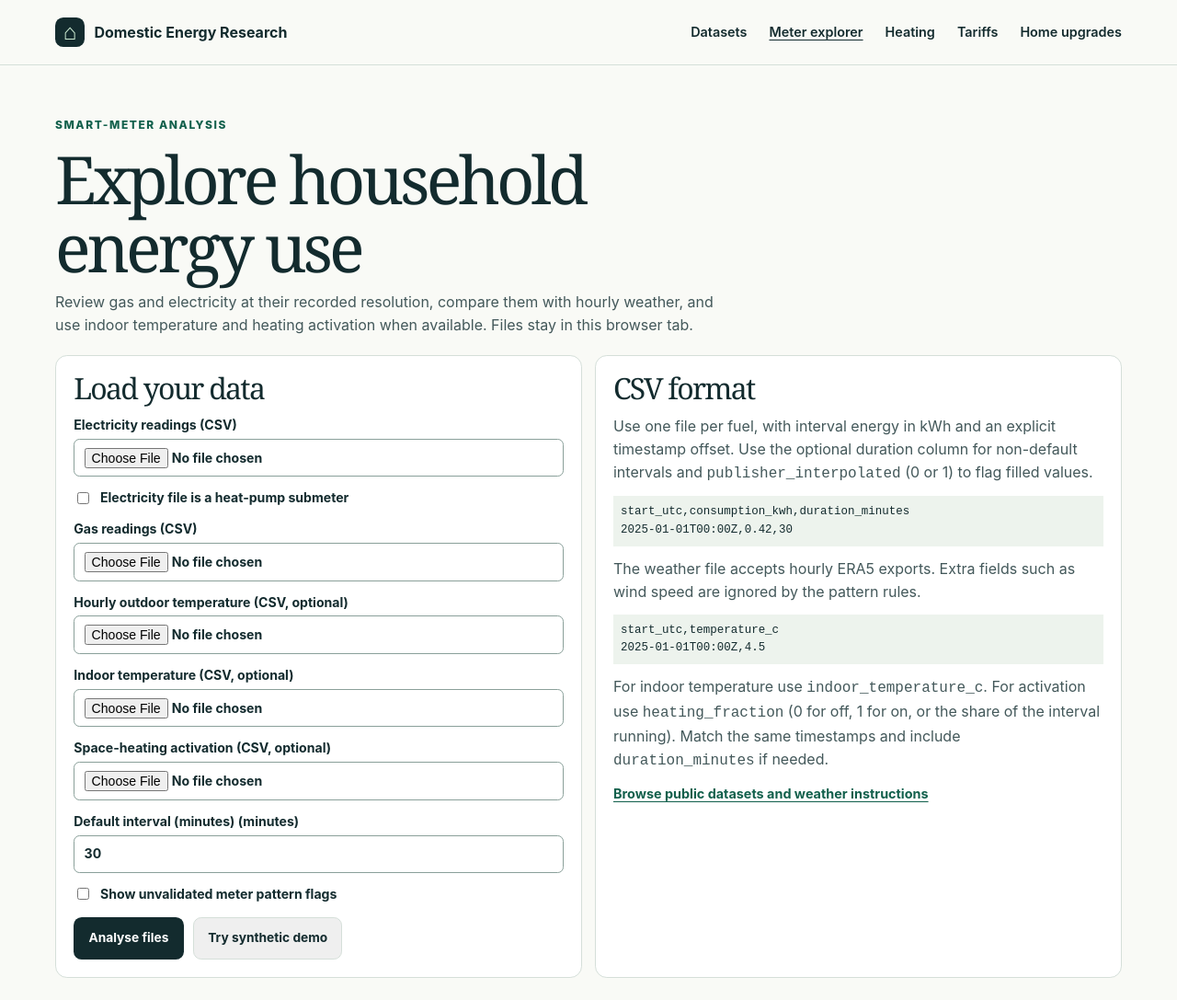
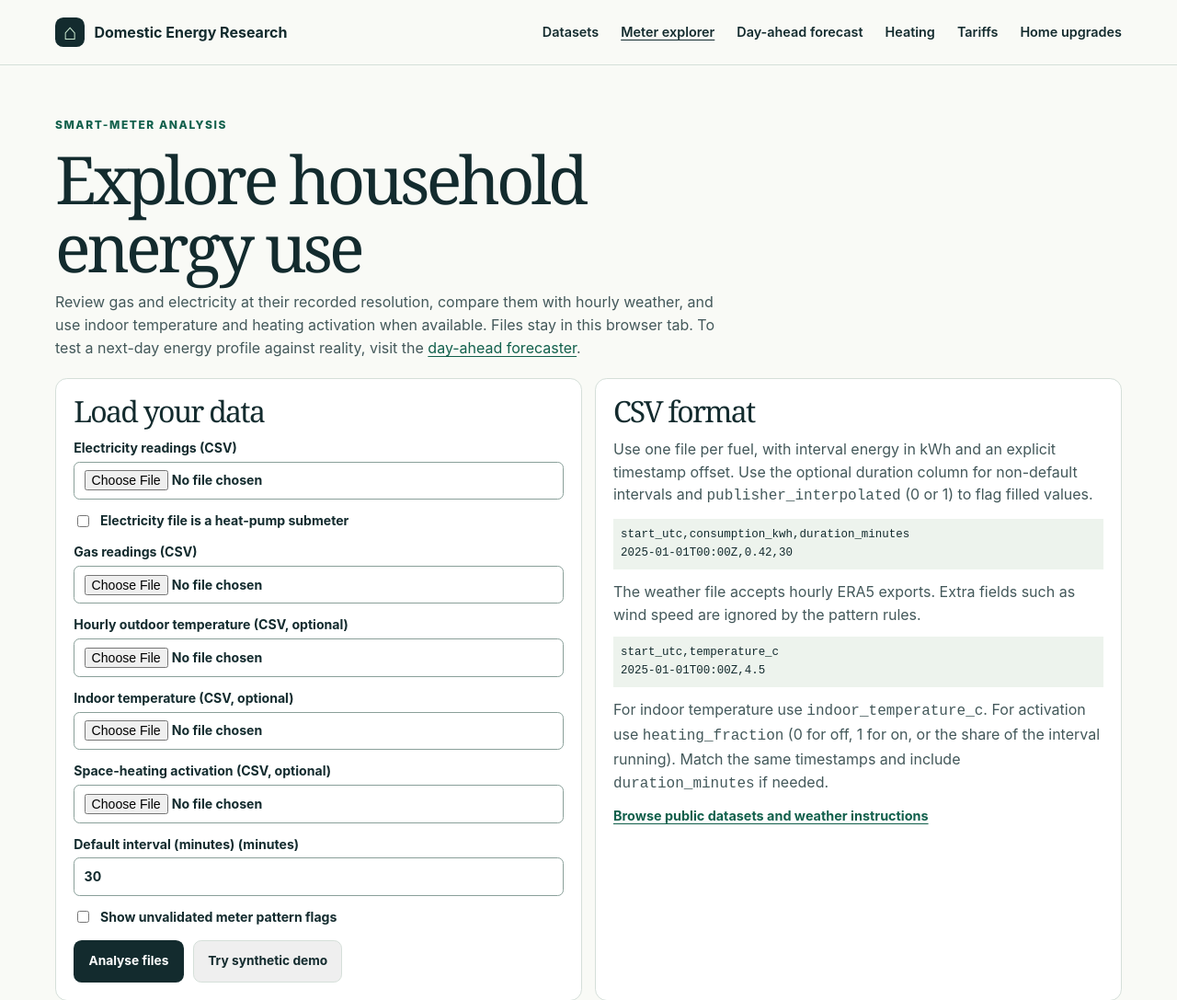
Before and after one commit to charlie9578/domestic-energy-analysis, a plain HTML site: page meter-explorer.html in a window 1280 px wide. Shown: the top 1087 px of the page at 92% size. Drawn offline with Linux system fonts and the light colour scheme.

Commit message:
Link and document day-ahead backtesting

```diff
--- a/meter-explorer.html
+++ b/meter-explorer.html
@@ -12,13 +12,13 @@
   <a class="skip" href="#main">Skip to content</a>
   <header class="header"><div class="wrap header-inner">
     <a class="brand" href="./"><span class="brand-icon" aria-hidden="true">⌂</span> Domestic Energy Research</a>
-    <nav aria-label="Main navigation"><a href="datasets.html">Datasets</a><a href="meter-explorer.html" aria-current="page">Meter explorer</a><a href="heating.html">Heating</a><a href="tariffs.html">Tariffs</a><a href="upgrades.html">Home upgrades</a></nav>
+    <nav aria-label="Main navigation"><a href="datasets.html">Datasets</a><a href="meter-explorer.html" aria-current="page">Meter explorer</a><a href="day-ahead.html">Day-ahead forecast</a><a href="heating.html">Heating</a><a href="tariffs.html">Tariffs</a><a href="upgrades.html">Home upgrades</a></nav>
   </div></header>
   <main class="wrap section" id="main">
     <div class="section-heading">
       <p class="eyebrow">Smart-meter analysis</p>
       <h1 class="subpage-title">Explore household energy use</h1>
-      <p>Review gas and electricity at their recorded resolution, compare them with hourly weather, and use indoor temperature and heating activation when available. Files stay in this browser tab.</p>
+      <p>Review gas and electricity at their recorded resolution, compare them with hourly weather, and use indoor temperature and heating activation when available. Files stay in this browser tab. To test a next-day energy profile against reality, visit the <a href="day-ahead.html">day-ahead forecaster</a>.</p>
     </div>
 
     <div class="split">
```
